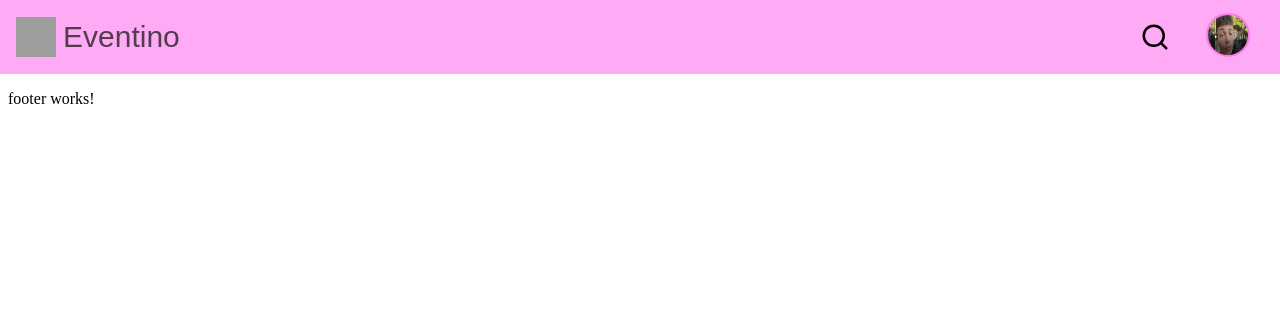
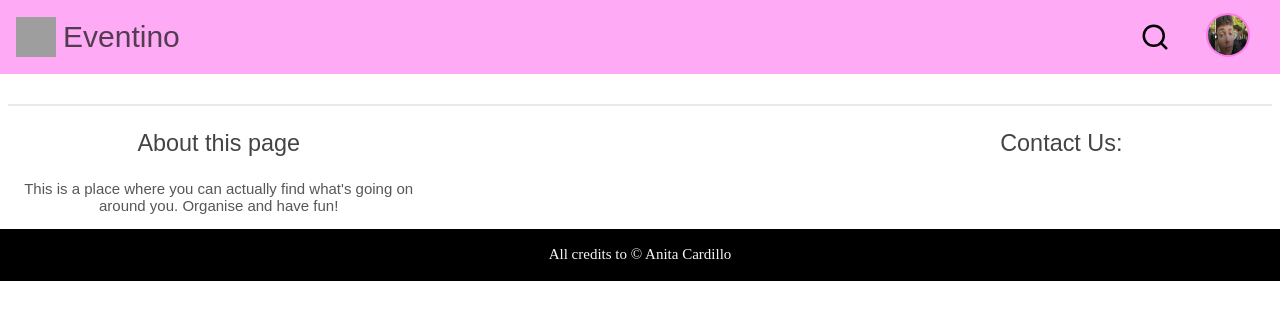
Before and after one commit to lattugaassopita/progetto-esempio, an Angular app: page /home in a window 1280 px wide. Shown: the top 320 px of the page. Built offline with nearby package versions, Linux system fonts and the light colour scheme; grey boxes are pictures that could not be loaded.

Commit message:
update footer

```diff
--- a/src/app/components/footer/footer.component.html
+++ b/src/app/components/footer/footer.component.html
@@ -1 +1,27 @@
-<p>footer works!</p>
+<div class="container">
+    <footer class="footer">
+        <div class="row">
+            <div class="title">
+                <h3>About this page</h3>
+            </div>
+            <div class="body-text">
+                <p>This is a place where you can actually find what's going on around you.
+                    Organise and have fun!</p>
+            </div>
+        </div>
+        <div class="row">
+
+        </div>
+        <div class="row">
+            <div class="title">
+                <h3>Contact Us:</h3>
+            </div>
+            <div class="body-text">
+
+            </div>
+        </div>
+    </footer>
+    <div class="credits">
+        <p>All credits to &copy; Anita Cardillo</p>
+    </div>
+</div>
--- a/src/app/components/footer/footer.component.scss
+++ b/src/app/components/footer/footer.component.scss
@@ -0,0 +1,39 @@
+.container {
+    margin-block-start: 30px;
+}
+
+.footer {
+    display: flex;
+}
+
+.row {
+    flex: 30%;
+    text-align: center;
+    border-top: 2px solid rgb(233, 233, 233);
+    .title {
+        color: rgb(68, 68, 68);
+        font-size: 20px;
+        font-family: Arial, Helvetica, sans-serif;
+        h3 {
+            font-weight: 200;
+        }
+    }
+    .body-text {
+        color: rgb(87, 87, 87);
+        font-family: Arial, Helvetica, sans-serif;
+        p {
+            font-weight: 100;
+            font-size: 15px;
+        }
+
+    }
+}
+
+.credits {
+    text-align: center;
+    font-size: 15px;
+    background-color: black;
+    color: whitesmoke;
+    padding: 2.5px 0 2.5px 0;
+    margin: 0 -8px 0 -8px;
+}
```
